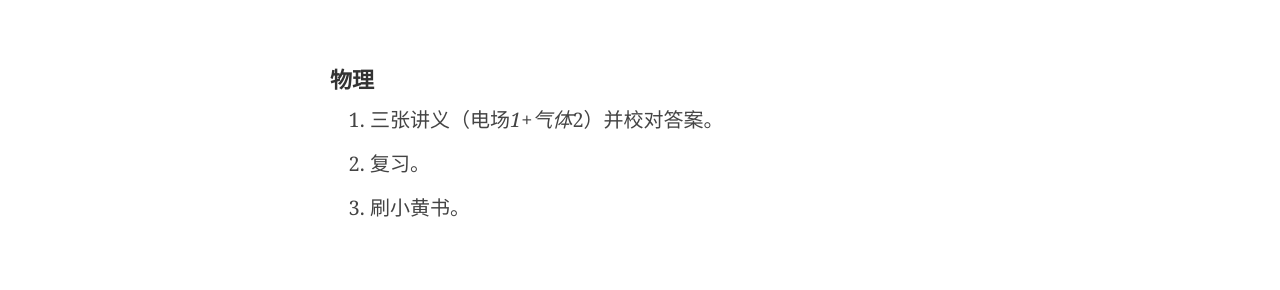
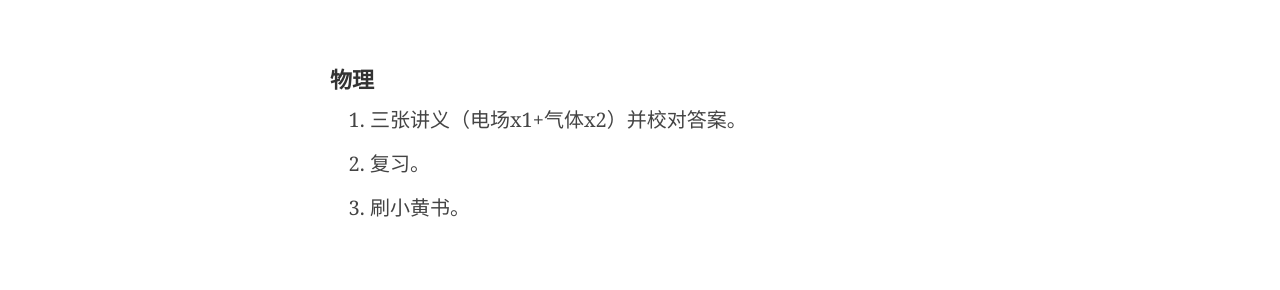
Before and after one commit to efz1602/efz1602.github.io, a Jekyll site: the page built from _posts/2014-09-30-WeekFive.markdown, in a window 1280 px wide. Shown: the part 1129-1419 px from the top of the page. Built offline with Jekyll 4.4.1, drawn with Linux system fonts in a browser that asks for light colours; some web fonts are replaced; Markdown is read by kramdown in place of the engine named in the settings.

Commit message:
format fixed

```diff
--- a/_posts/2014-09-30-WeekFive.markdown
+++ b/_posts/2014-09-30-WeekFive.markdown
@@ -22,7 +22,7 @@ date:   2014-09-30
 3. 复习。
 
 ##### 物理
-1. 三张讲义（电场*1+气体*2）并校对答案。
+1. 三张讲义（电场x1+气体x2）并校对答案。
 2. 复习。
 3. 刷小黄书。
 
```
